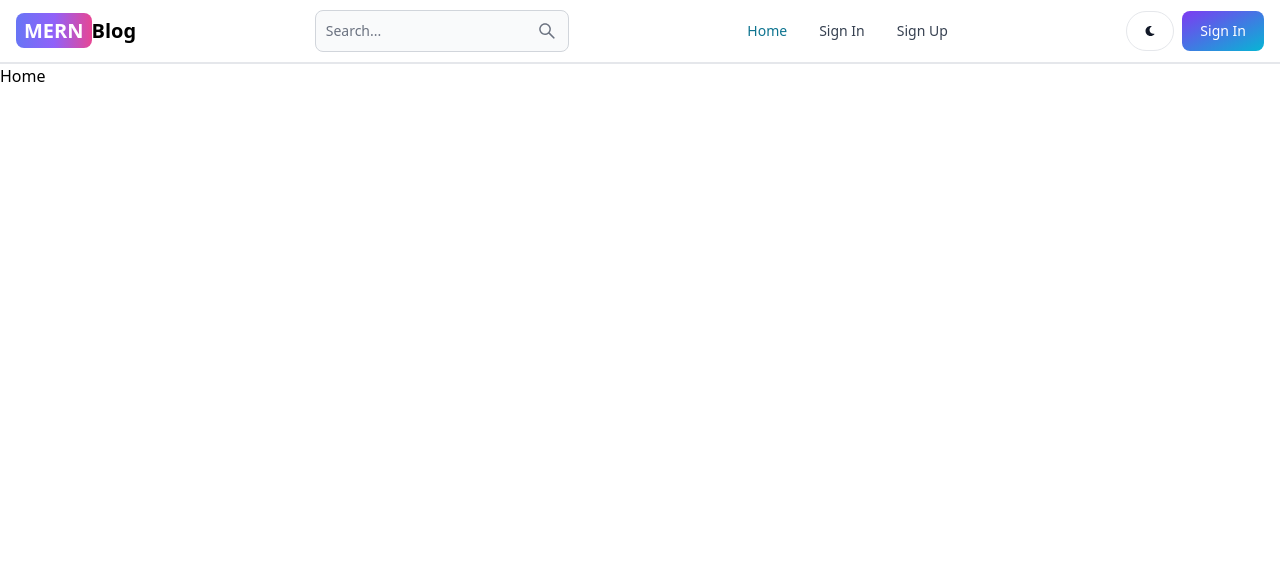
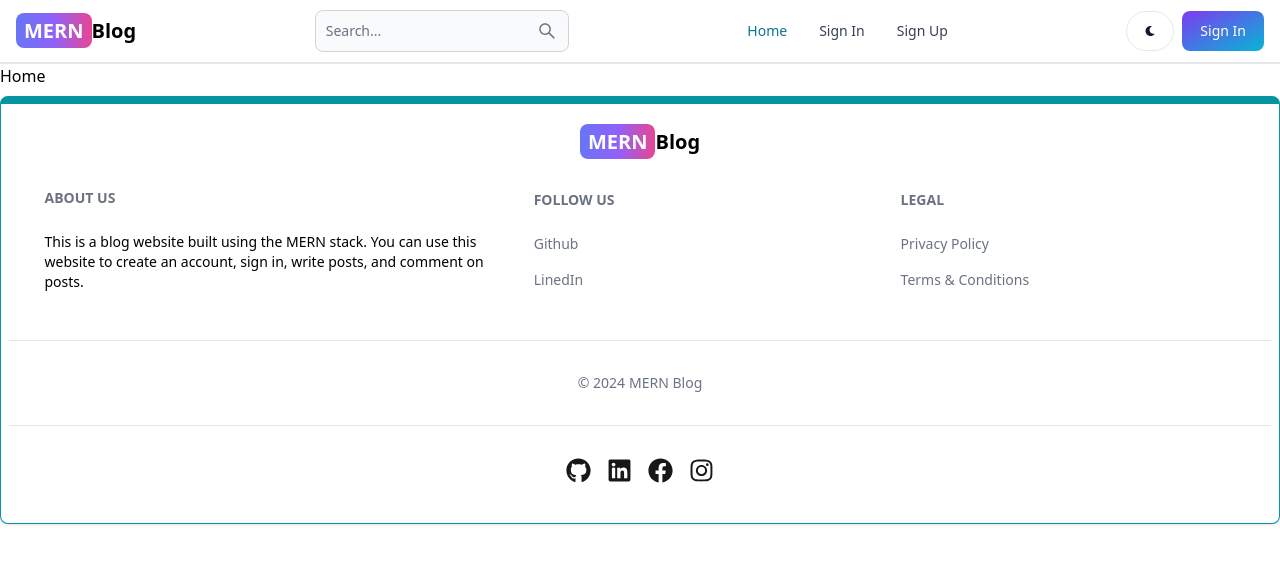
Before and after one commit to wassimOubaziz/blogger-mern, a React (Vite) app in the folder client/: page / in a window 1280 px wide. Shown: the top 564 px of the page. Built offline with nearby package versions, Linux system fonts and the light colour scheme.

Commit message:
Add Footer component and update SignUp page layout

```diff
--- a/client/src/App.jsx
+++ b/client/src/App.jsx
@@ -3,6 +3,7 @@ import Home from "./pages/home/Home";
 import SignIn from "./pages/home/SignIn";
 import SignUp from "./pages/home/SignUp";
 import Header from "./components/Header";
+import Footer from "./components/Footer";
 
 export default function App() {
   return (
@@ -14,6 +15,7 @@ export default function App() {
         <Route path="sign-up" element={<SignUp />} />
         <Route path="*" element={<div>Not Found</div>} />
       </Routes>
+      <Footer />
     </BrowserRouter>
   );
 }
--- /dev/null
+++ b/client/src/components/Footer.jsx
@@ -0,0 +1,93 @@
+import { Footer, FooterDivider } from "flowbite-react";
+import React from "react";
+import { FaFacebook, FaGithub, FaInstagram, FaLinkedin } from "react-icons/fa";
+import { Link } from "react-router-dom";
+
+export default function FooterCom() {
+  return (
+    <Footer
+      container
+      className="p-2 border border-t-8 border-teal-500 mt-2 flex flex-col"
+    >
+      <Link
+        to={"/"}
+        className="self-center whitespace-nowrap text-lg sm:text-xl font-semibold dark:text-white m-4"
+      >
+        <span className="px-2 py-1 bg-gradient-to-r from-indigo-500  via-purple-500 to-pink-500 rounded-lg text-white">
+          MERN
+        </span>
+        Blog
+      </Link>
+      <div className="flex flex-wrap justify-center items-center">
+        <div className="p-4  w-full sm:w-2/5 ">
+          <Footer.Title title="About us" />
+          <p className="text-sm">
+            This is a blog website built using the MERN stack. You can use this
+            website to create an account, sign in, write posts, and comment on
+            posts.
+          </p>
+        </div>
+        <div className="p-4  flex-1">
+          <Footer.Title title="Follow us" />
+          <Footer.LinkGroup col>
+            <Footer.Link
+              href={"www.github.com"}
+              target="_blank"
+              rel="noopener noreferre"
+            >
+              Github
+            </Footer.Link>
+            <Footer.Link
+              href={"www.linkedin.com"}
+              target="_blank"
+              rel="noopener noreferre"
+            >
+              LinedIn
+            </Footer.Link>
+          </Footer.LinkGroup>
+        </div>
+        <div className="p-4  flex-1">
+          <Footer.Title title="Legal" />
+          <Footer.LinkGroup col>
+            <Footer.Link
+              href={"www.github.com"}
+              target="_blank"
+              rel="noopener noreferre"
+            >
+              Privacy Policy
+            </Footer.Link>
+            <Footer.Link
+              href={"www.linkedin.com"}
+              target="_blank"
+              rel="noopener noreferre"
+            >
+              Terms & Conditions
+            </Footer.Link>
+          </Footer.LinkGroup>
+        </div>
+      </div>
+      <Footer.Divider />
+      <Footer.Copyright
+        href="#"
+        by="MERN Blog"
+        year={new Date().getFullYear()}
+      />
+      <FooterDivider />
+      {/* icons for social media */}
+      <div className="flex justify-start gap-4 mb-8 opacity-90">
+        <Link to={"www.github.com"} target="_blank">
+          <FaGithub size={"25"} />
+        </Link>
+        <Link to={"www.linkedin.com"} target="_blank">
+          <FaLinkedin size={"25"} />
+        </Link>
+        <Link to={"www.facebook.com"} target="_blank">
+          <FaFacebook size={"25"} />
+        </Link>
+        <Link to={"www.instagram.com"} target="_blank">
+          <FaInstagram size={"25"} />
+        </Link>
+      </div>
+    </Footer>
+  );
+}
--- a/client/src/pages/home/SignUp.jsx
+++ b/client/src/pages/home/SignUp.jsx
@@ -39,7 +39,7 @@ export default function SignUp() {
       });
   };
   return (
-    <div className="min-h-auto mt-20 flex items-start justify-center md:block">
+    <div className="min-h-screen mt-20 flex items-start justify-center md:block">
       <div className=" flex p-3 max-w-3xl mx-auto flex-col md:flex-row md:items-center gap-5">
         {/* left */}
         <div className="flex-1">
```
